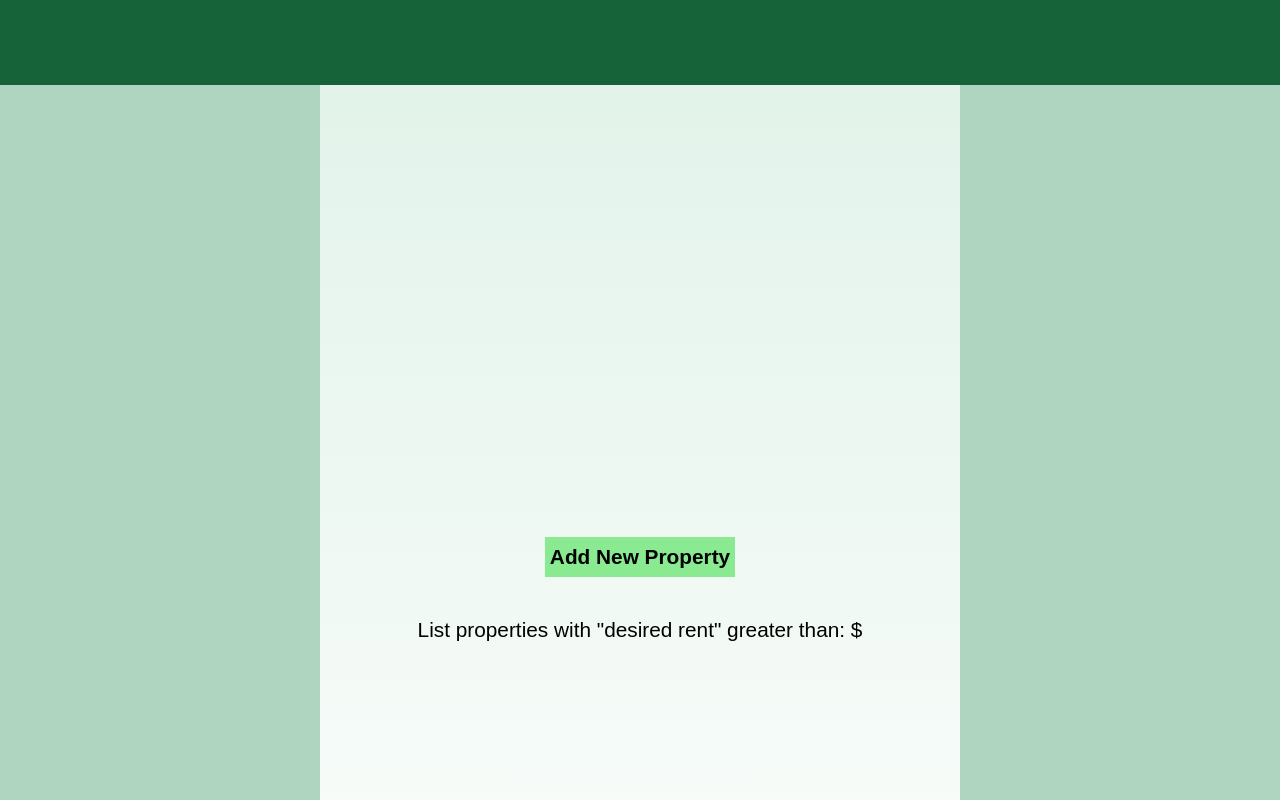
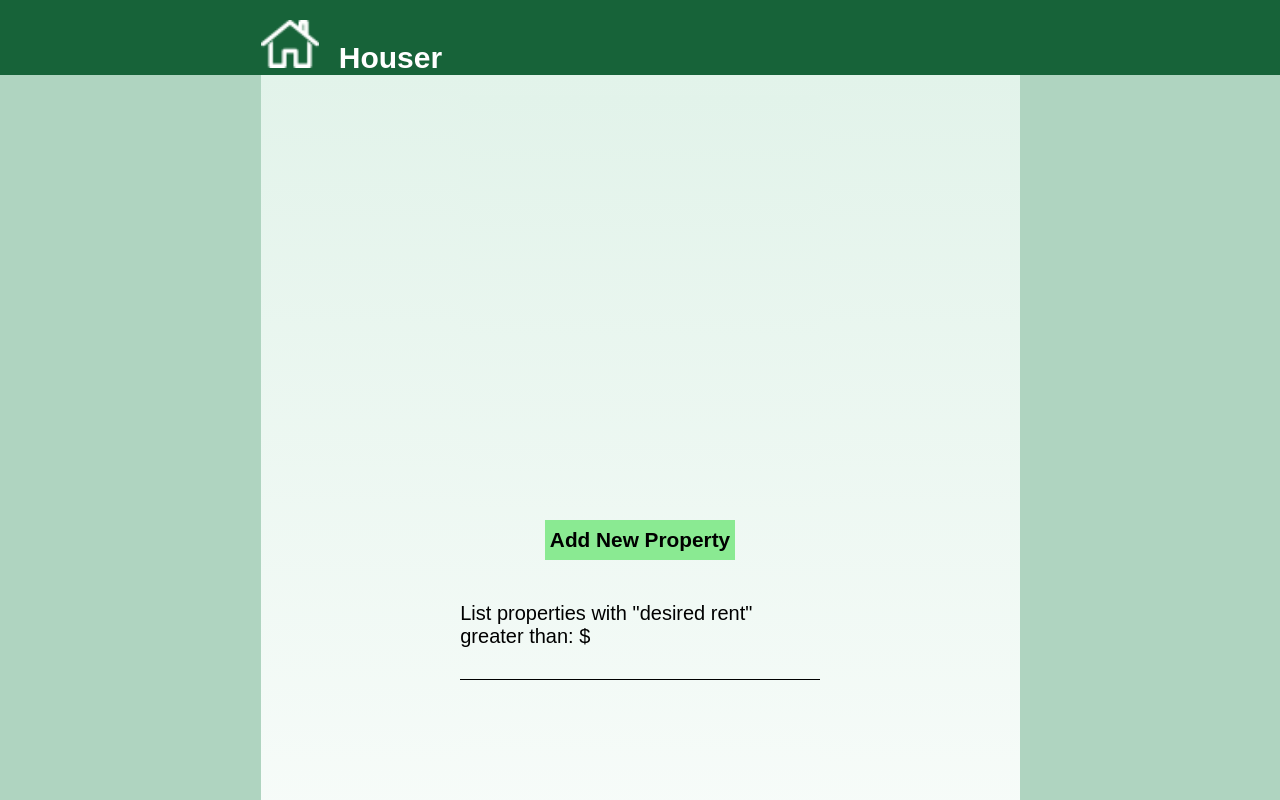
Before and after one commit to tenndawg/sim-2-jnk, a React (Create React App) app: page /dashboard in a window 1280 px wide. Shown: the top 800 px of the page. Built offline with nearby package versions, Linux system fonts and the light colour scheme.

Commit message:
lots of changes

```diff
--- a/src/App.js
+++ b/src/App.js
@@ -2,7 +2,7 @@ import React, { Component } from 'react';
 import Dashboard from './components/Dashboard';
 import homePageHouser from './components/homePageHouser';
 import { BrowserRouter, Route, Link } from 'react-router-dom';
-import './app.css';
+import './index.css';
 
 class App extends Component {
   render() {
--- a/src/app.css
+++ b/src/app.css
@@ -1,6 +1,7 @@
 .body {
     width: 100%;
-    height: 100%;
+    height: 100vh;
+    min-height: 800px;
     display: flex;
     flex-direction: row;
     flex-wrap: wrap;
--- a/src/components/Dashboard.js
+++ b/src/components/Dashboard.js
@@ -1,13 +1,19 @@
 import React, { Component } from 'react';
 import { BrowserRouter, Link } from 'react-router-dom';
-
+import navicon from '../images/navicon.png';
 import '../css/dashboard.css';
+import '../index.css';
 
 class Dashboard extends Component {
     render() {
         return(
-            <div className='body'>
-                <div className='top_bar'></div>
+            <div className="Dashboard__container">
+                <div className='top_bar'>
+                    <div className='Header__child'>
+                        <img src={ navicon } />
+                        <span className='Header__left_span open-sans-bold'>Houser</span>
+                    </div>
+                </div>
                 <div className='buttonBox'>
                     <div className='divBox'>
                         <p className='colorBox'><b>Add New Property</b></p>
--- a/src/css/dashboard.css
+++ b/src/css/dashboard.css
@@ -11,7 +11,44 @@ align-items: center;
 align-content: center;
 } */
 
+.Dashboard__container {
+  width: 50%;
+  min-height: 900px;
+  height: auto;
+  display: -ms-flexbox;
+  display: flex;
+  -ms-flex-direction: column;
+  flex-direction: column;
+  -ms-flex-align: center;
+  align-items: center;
+  -webkit-box-sizing: border-box;
+  box-sizing: border-box;
+  margin-top: 75px;
+  background-image: -webkit-gradient(linear,left top,left bottom,from(#e2f3ea),to(#fff));
+  background-image: -webkit-linear-gradient(top,#e2f3ea,#fff);
+  background-image: -o-linear-gradient(top,#e2f3ea,#fff);
+  background-image: linear-gradient(180deg,#e2f3ea,#fff);
+  padding: 20px;
+  min-width: 759px;
+}
+
 .top_bar {
+  position: absolute;
+  top: 0;
+  width: 100%;
+  height: 75px;
+  -webkit-box-sizing: border-box;
+          box-sizing: border-box;
+  display: -ms-flexbox;
+  display: flex;
+  -ms-flex-pack: center;
+      justify-content: center;
+  -ms-flex-align: center;
+      align-items: center;
+      color: #FFFFFF;
+      background-color: #176339;
+
+  /* position: absolute;
   width: 100%;
   height: 85px;
   display: flex;
@@ -19,22 +56,20 @@ align-content: center;
   flex-wrap: wrap;
   justify-content: center;
   align-items: stretch;
-  align-content: center;
   margin: 0px;
   padding: 0px;
   font-family: Arial, Helvetica, sans-serif;
   font-weight: bold;
   font-size: 30px;
   color: #FFFFFF;
-  background-color: #176339;
+  background-color: #176339; */
 }
 
 .top_bar img {
-  width: 70px;
-  height: 70px;
+  height: 6vh;
   margin: 0px 10px 0px 0px;
-  padding: 0px 0px 0px px;
-  vertical-align: middle;
+  padding: 20px 0px 0px 0px;
+  justify-content: center;
 }
 
 .buttonBox {
@@ -73,9 +108,31 @@ align-content: center;
 }
 
 .desiredRent {
+  width: 100%;
+  height: 80px;
+  border-bottom: 1px solid #000;
+  padding-bottom: 30px;
+  box-sizing: border-box;
   display: flex;
   align-items: center;
   justify-content: center;
   flex-direction: column;
-  font-size: 1.3em;
+  font-size: 20px;
 }
+
+.Header__child {
+  width: 50%;
+  min-width: 759px;
+  justify-content: space-between;
+  padding: 0 20px;
+}
+
+.Header__left_span {
+  color: #fff;
+  margin-left: 10px;
+  font-size: 30px;
+}
+
+.open-sans-bold {
+  font-weight: 700;
+}
--- a/src/css/homePageHouser.css
+++ b/src/css/homePageHouser.css
@@ -1,17 +1,18 @@
 .login_Body {
   /* Controlling the width and color of background */
-  width: 700px;
-  height: auto;
+  width: 50%;
+  height: 100vh;
+  min-height: 850px;
+  min-width: 850px;
   background-color: #ffffff;
 
   /* Controlling and Centering all objects
   within the Login_Body div */
   display: flex;
-  flex-direction: row;
+  flex-direction: column;
   flex-wrap: wrap;
   justify-content: center;
-  align-items: stretch;
-  align-content: center;
+  align-items: center;
 }
 
 .login_Body_Image {
@@ -59,7 +60,7 @@
 .login_Form {
   /* Controlling width to match login_Body forcing
   input form alignment with image and content */
-  width: 700px;
+  width: 70%;
   height: 140px;
   margin: 0px 0px 0px 100px;
   padding: 0px 0px 0px 0px;
@@ -117,7 +118,7 @@
 .userButton {
   width: 100px;
   height: 30px;
-  margin: 0px 10px 0px 10px;
+  margin: 15px 10px 0px 10px;
   padding: 0px 0px 0px 0xp;
   font-family: Arial, Helvetica, sans-serif;
   font-weight: 400;
@@ -131,7 +132,7 @@
 .passButton {
   width: 100px;
   height: 30px;
-  margin: 0px 10px 0px 10px;
+  margin: 15px 10px 0px 10px;
   padding: 0px 0px 0px 0xp;
   font-family: Arial, Helvetica, sans-serif;
   font-weight: 400;
--- a/src/index.css
+++ b/src/index.css
@@ -1,27 +1,23 @@
 body {
   width: 100%;
-  height: 100%;
+  height: 100vh;
+  min-height: 800px;
   margin: 0;
   padding: 0;
   font-family: sans-serif;
   background-color: #afd4c0;
-  display: flex;
+  /* display: flex;
   flex-direction: row;
   flex-wrap: wrap;
   justify-content: center;
   align-items: stretch;
-  align-content: center;
+  align-content: center; */
 }
 
 #root {
   width: 100%;
-  height: 100%;
-  margin: 0;
-  padding: 0;
+  min-height: 100%;
   display: flex;
-  flex-direction: row;
-  flex-wrap: wrap;
   justify-content: center;
-  align-items: stretch;
-  align-content: center;
+  align-items: center;
 }
```
Also changed, not shown: src/images/navicon.png (added).
